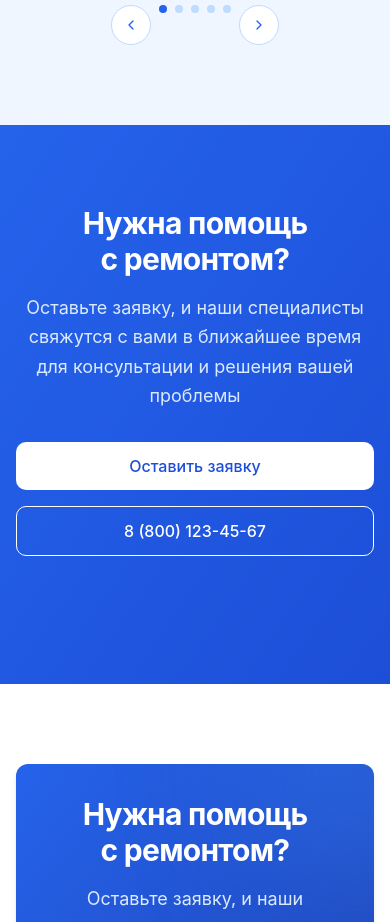
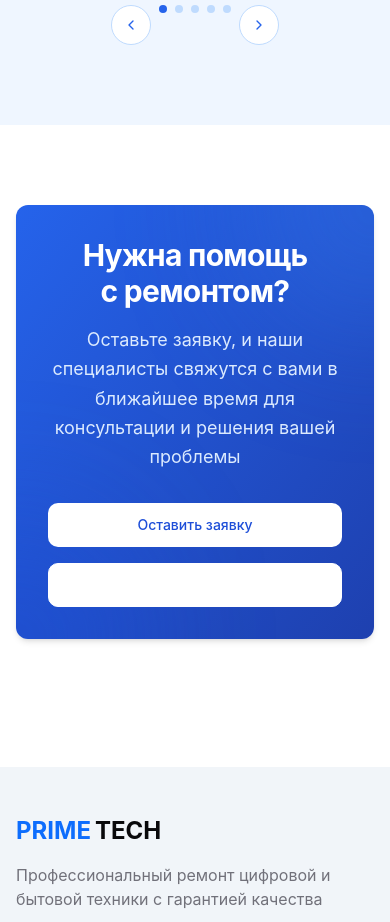
Before and after one commit to M0reman/prime-tech-fix, a React (Vite) app: page / in a window 390 px wide. Shown: the part 8480-9402 px from the top of the page. Built offline with nearby package versions, Linux system fonts and the light colour scheme.

Commit message:
Reverted to edit edt-59fefc95-9c7a-4574-a3fc-2d49bb298f1a: "Add modal for warranty and privacy policy
Implement modal windows for warranty and privacy policy pages, and add images to the services page."

```diff
--- a/src/pages/Index.tsx
+++ b/src/pages/Index.tsx
@@ -102,7 +102,7 @@ const Index: React.FC = () => {
                   </p>
                 </div>
               </div>
-              <div className="hidden lg:block absolute top-1/2 -right-4 w-8 h-2 bg-blue-100"></div>
+              <div className="hidden lg:block absolute top-1/2 right-0 w-12 h-2 bg-blue-100 transform translate-x-6" />
             </div>
 
             <div className="relative">
@@ -121,7 +121,7 @@ const Index: React.FC = () => {
                   </p>
                 </div>
               </div>
-              <div className="hidden lg:block absolute top-1/2 -right-4 w-8 h-2 bg-blue-100"></div>
+              <div className="hidden lg:block absolute top-1/2 right-0 w-12 h-2 bg-blue-100 transform translate-x-6" />
             </div>
 
             <div className="relative">
@@ -140,7 +140,7 @@ const Index: React.FC = () => {
                   </p>
                 </div>
               </div>
-              <div className="hidden lg:block absolute top-1/2 -right-4 w-8 h-2 bg-blue-100"></div>
+              <div className="hidden lg:block absolute top-1/2 right-0 w-12 h-2 bg-blue-100 transform translate-x-6" />
             </div>
 
             <div className="relative">
@@ -166,25 +166,6 @@ const Index: React.FC = () => {
 
       <Testimonials />
 
-      <section className="py-20 bg-gradient-to-br from-blue-600 to-blue-700">
-        <div className="container px-4">
-          <div className="text-center mb-12">
-            <h2 className="heading-lg mb-4 text-white">Нужна помощь с ремонтом?</h2>
-            <p className="body-lg text-blue-100 max-w-3xl mx-auto mb-8">
-              Оставьте заявку, и наши специалисты свяжутся с вами в ближайшее время для консультации и решения вашей проблемы
-            </p>
-            <div className="flex flex-col sm:flex-row justify-center gap-4">
-              <a href="/contact" className="bg-white text-blue-700 hover:bg-blue-50 px-8 py-3 rounded-md font-medium transition-colors">
-                Оставить заявку
-              </a>
-              <a href="tel:+78001234567" className="border border-white text-white hover:bg-blue-700/30 px-8 py-3 rounded-md font-medium transition-colors">
-                8 (800) 123-45-67
-              </a>
-            </div>
-          </div>
-        </div>
-      </section>
-
       <section className="py-20 bg-white">
         <div className="container px-4">
           <ContactCard />
```
